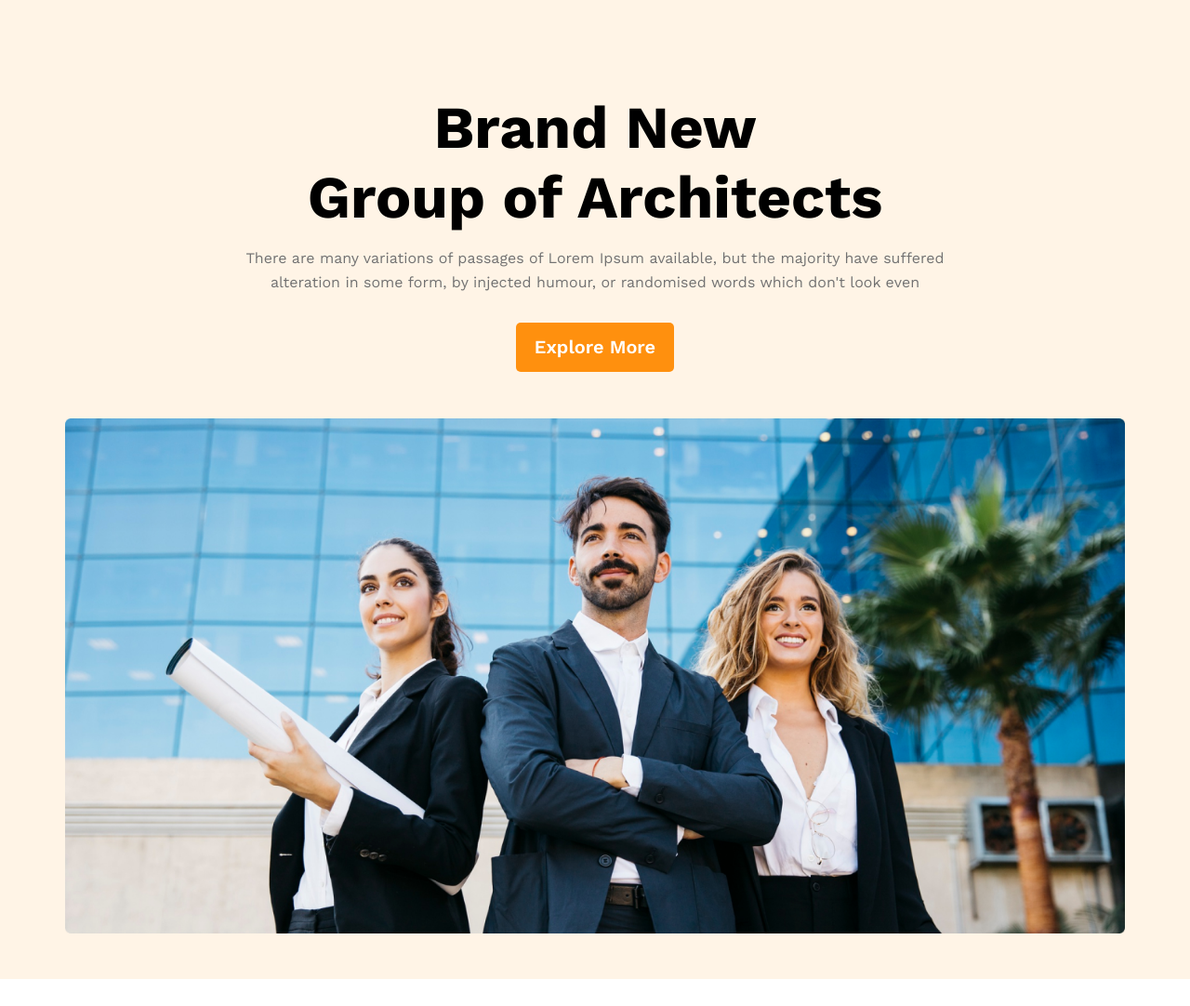
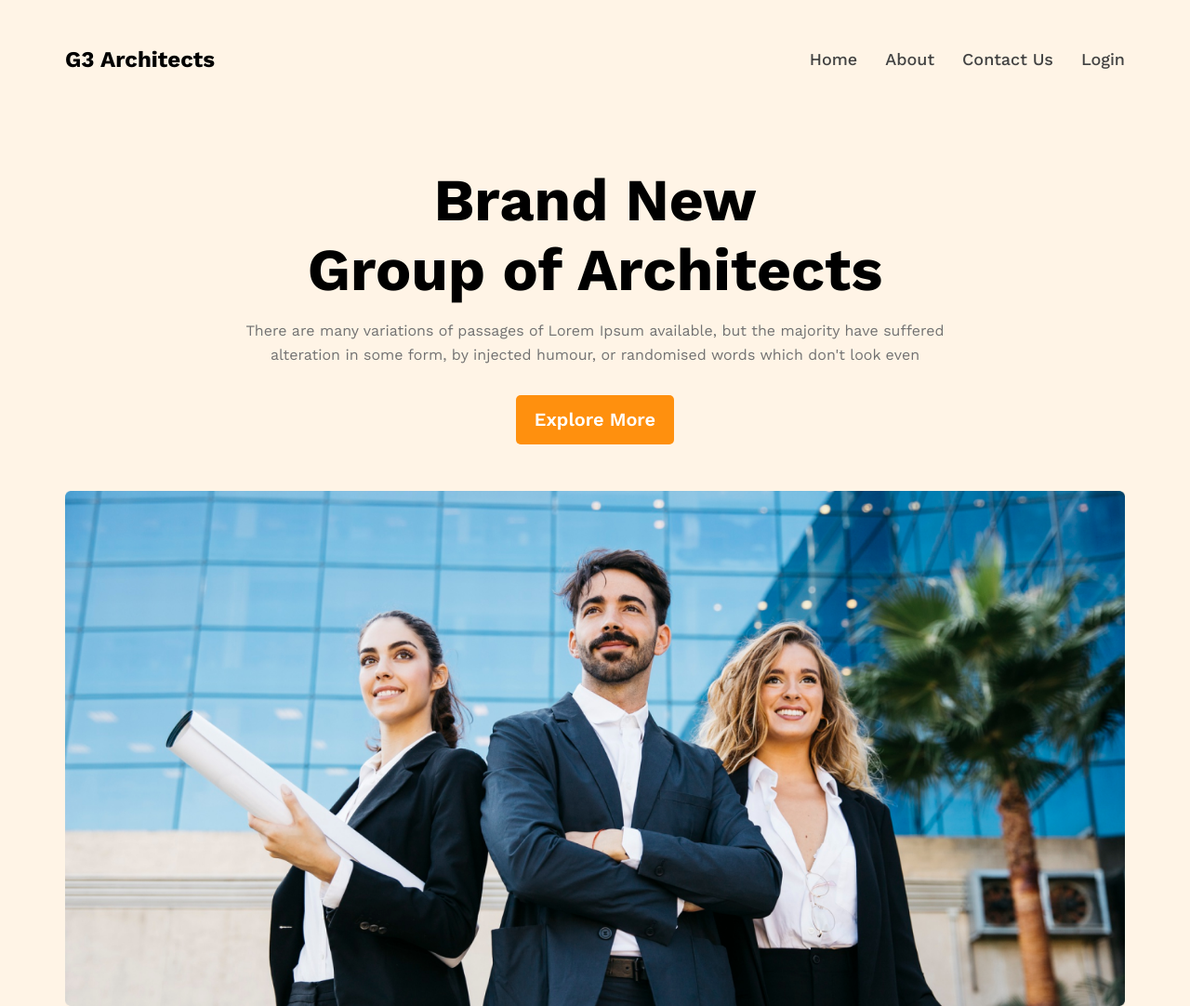
Before and after one commit to Jabedul-alam/Ass-2-project, a plain HTML site: page index.html in a window 1280 px wide. Shown: the top 1082 px of the page at 93% size. Drawn offline with nearby package versions, Linux system fonts and the light colour scheme.

Commit message:
navbar create

```diff
--- a/css/style.css
+++ b/css/style.css
@@ -53,8 +53,54 @@ button:hover{
 
 /* common css style end */
 
+/* Header section start */
+header{
+    background: rgba(255, 144, 14, 0.1);
+}
+
+header .row{
+    align-items: center;
+    justify-content: space-between;
+}
+nav{
+    padding-top: 50px;
+}
+
+.logo h2{
+    padding-top: 50px;
+    font-weight: 700;
+    font-size: 45px;
+    line-height: 53px;
+    text-align: center;
+    color: #131313;
+}
+
+
+.menu ul{
+    display: flex;
+    align-items: center;
+    gap:30px ;
+}
+
+ul li {
+    list-style: none;
+}
+
+ul li a{
+    font-weight: 500;
+    font-size: 18px;
+    line-height: 26px;
+    text-align: center;
+    color: #424242;
+    transition: all linear .4s;
+}
+
+ul li:hover a{
+    color: #FF900E;
+}
 
 /* banner style start */
+
 
 #banner{
     background: rgba(255, 144, 14, 0.1);
@@ -243,3 +289,11 @@ padding-top: 50px;
 /* #sponspors img{
 
 } */
+
+.footer_content{
+    background-color: #FFF4E7;
+    padding: 39px 0 38px;
+    margin-bottom: 220px;
+    text-align: center;
+    border-radius: 8px;
+}
--- a/index.html
+++ b/index.html
@@ -13,6 +13,24 @@
     <link rel="stylesheet" href="css/style.css">
 </head>
 <body>
+    <!-- header section start -->
+    <header>
+        <div class="container">
+            <nav class="row">
+                    <div class="log0">
+                        <h2>G3 Architects</h2>
+                    </div>
+                    <div class="menu">
+                        <ul>
+                            <li><a href="#">Home</a></li>
+                            <li><a href="#">About</a></li>
+                            <li><a href="#">Contact Us</a></li>
+                            <li><a href="#">Login</a></li>
+                        </ul>
+                    </div>
+            </nav>
+        </div>
+    </header>
     <!-- banner section start -->
     <section id="banner">
        <div class="container">
@@ -185,4 +203,14 @@
 
     </section>
 
+    <!--  -->
+
+    <section id="footer">
+        <div class="container">
+            <div class="footer_content">
+                <p>All rights reserved copyright@2023 startup landing page design</p>
+            </div>
+        </div>
+    </section>
+
 </html>
```
